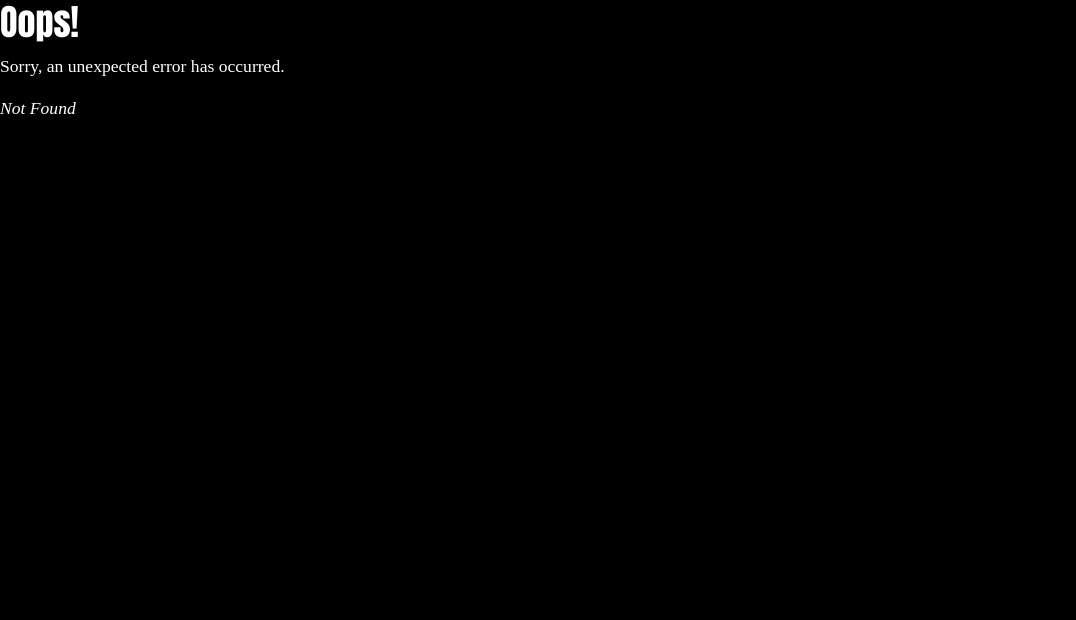
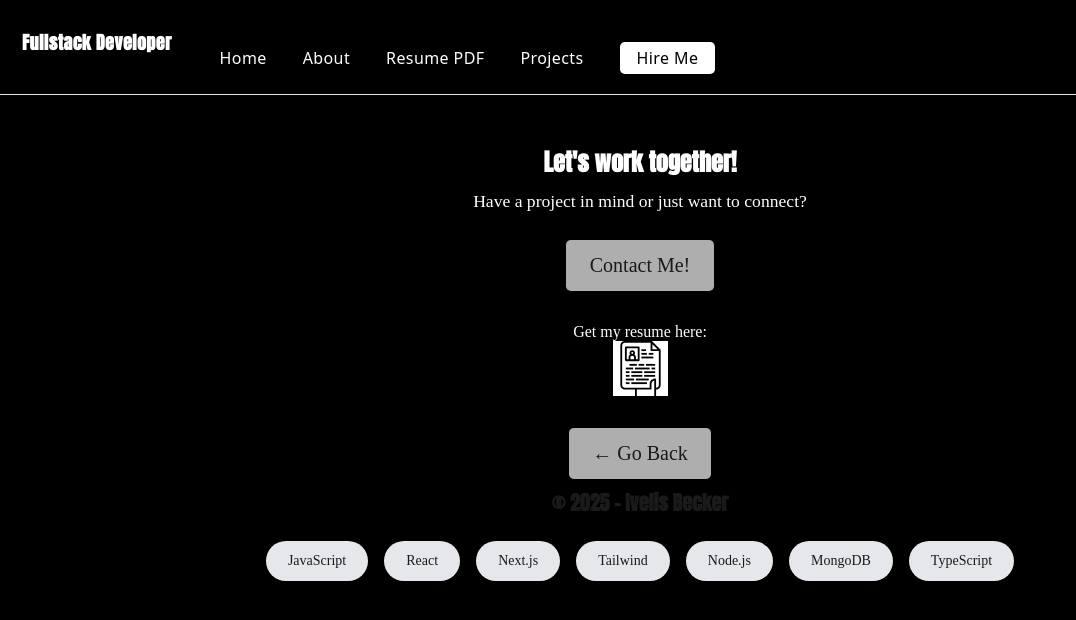
Before and after one commit to I-0110/ivelisFullstackPortfolio, a React (Vite) app in the folder client/: page /contact in a window 1280 px wide. Before the commit this address had no page. Shown: the top 620 px of the page, without its empty margins (0-1076 px from the left). Built offline with nearby package versions, Linux system fonts and the light colour scheme; a web font is replaced by a local one.

Commit message:
Start to work on Contact.tsx

```diff
--- a/client/src/components/Navbar/index.tsx
+++ b/client/src/components/Navbar/index.tsx
@@ -1,19 +1,12 @@
 import { Link } from 'react-router-dom';
-import { useState, type MouseEvent} from 'react';
-import Auth from '../../utils/auth';
+import { useState } from 'react';
 
 const Nav = () => {
   const [menuOpen, setMenuOpen] = useState(false);
 
-  const logout = (event: MouseEvent<HTMLButtonElement>) => {
-    event.preventDefault();
-    Auth.logout();
-  };
-
   return (
     <nav className="flex items-center justify-between border-b py-2 px-4 sm:px-8 bg-black font-sans min-h-[50px] tracking-wide relative z-50">
         <div className="flex items-center gap-4 w-full text-white">
-
             {/* Left: Title */}
             <div className='flex items-center space-x-4'>
                 <Link to="/" className='flex items-center gap-4 hover:opacity-80 transition'>
@@ -42,29 +35,10 @@ const Nav = () => {
             <Link className="m-2 text-white" to="/">Home</Link>
             <Link className="m-2 text-white" to="/about">About</Link>
             <Link className="m-2 text-white" to="/resume">Resume PDF</Link>
-
-        {Auth.loggedIn() ? (
-            <>
-            <Link className="m-2 text-white" to="/me">My Projects</Link>
-            <button
-                className="btn m-2 bg-white text-black px-3 py-1 rounded"
-                onClick={logout}
-            >
-                Logout
-            </button>
-            </>
-        ) : (
-            <>
             <Link className="m-2 text-white" to="/projects">Projects</Link>
-            <Link className="m-2 text-white" to="/hire">Hire Me</Link>
-            <Link className="btn m-2 bg-white text-black px-3 py-1 rounded" to="/login">
-                Login
+            <Link className="btn m-2 bg-white text-black px-3 py-1 rounded" to="/contact">
+                Hire Me
             </Link>
-            <Link className="btn m-2 bg-white text-black px-3 py-1 rounded" to="/signup">
-                Signup
-            </Link>
-            </>
-        )}
         </div>
     </div>
     </nav>
--- a/client/src/main.tsx
+++ b/client/src/main.tsx
@@ -6,6 +6,7 @@ import Home from './pages/Home';
 import About from './pages/About';
 import Resume from './pages/Resume';
 import Projects from './pages/Projects';
+import Contact from './pages/Contact.js';
 import Error from './pages/Error';
 const router = createBrowserRouter([
   {
@@ -26,8 +27,8 @@ const router = createBrowserRouter([
         path: '/projects',
         element: <Projects />
       }, {
-        path: '/Home',
-        element: <Home />
+        path: '/contact',
+        element: <Contact />
       }
     ]
   },
--- a/client/src/pages/Contact.tsx
+++ b/client/src/pages/Contact.tsx
@@ -1,6 +1,30 @@
+import { Link } from "react-router-dom";
+
 const Contact = () => {
     return (
-        <h1>Contact Me right here, right now... LOL</h1>
+        <main>
+            <br />
+            {/* Conclusion of presentation */}
+            <section className='col-span-full text-center mt-8'>
+            <h3 className='text-2xl font-semibold text-white'>Let's work together!</h3>
+            <p className='text-light-100 mt-2'>Have a project in mind or just want to connect?</p>
+            {/* Contact Button */}
+            <Link to="/contact" className='btn btn-lg m-2 bg-dark-headline text-dark-muted hover:opacity-90 transition'>Contact Me!</Link>
+            {/* Resume */}
+            <a
+                href='https://docs.google.com/document/d/1OCky6jv6FhjHI1q5MDKZ5xHwvVFgzIIYu_NXd2HO6Yo/edit?usp=sharing'
+                target="_blank"
+                rel='noopener noreferrer'
+                className='flex flex-col items-center text-white mt-4'>
+                Get my resume here:
+                <img
+                    src='resume.svg'
+                    alt='Download Resume'
+                    className='icon bg-white'
+                />
+            </a>
+            </section>
+        </main>
     )
 };
 
```
Lines whose indentation alone changed are shown as unchanged.
